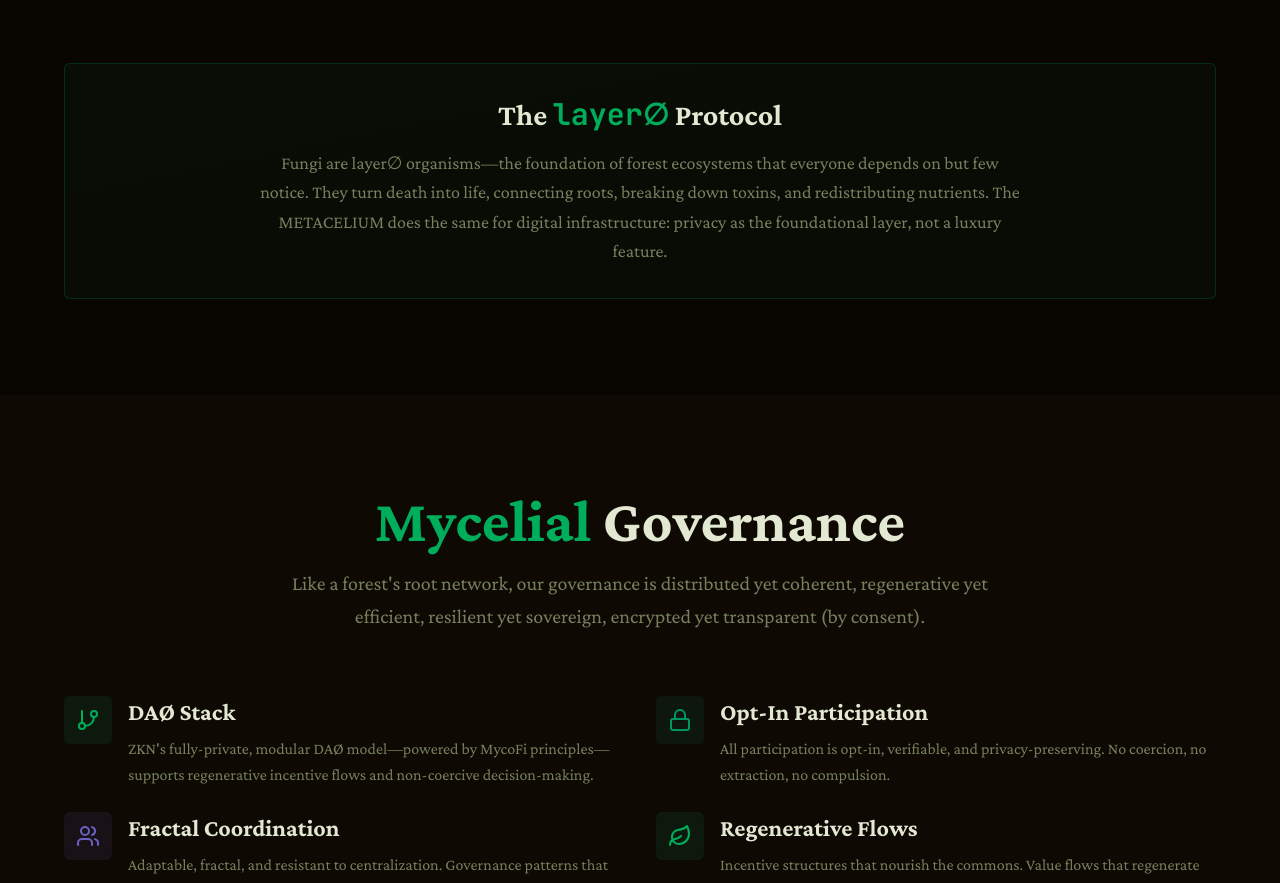
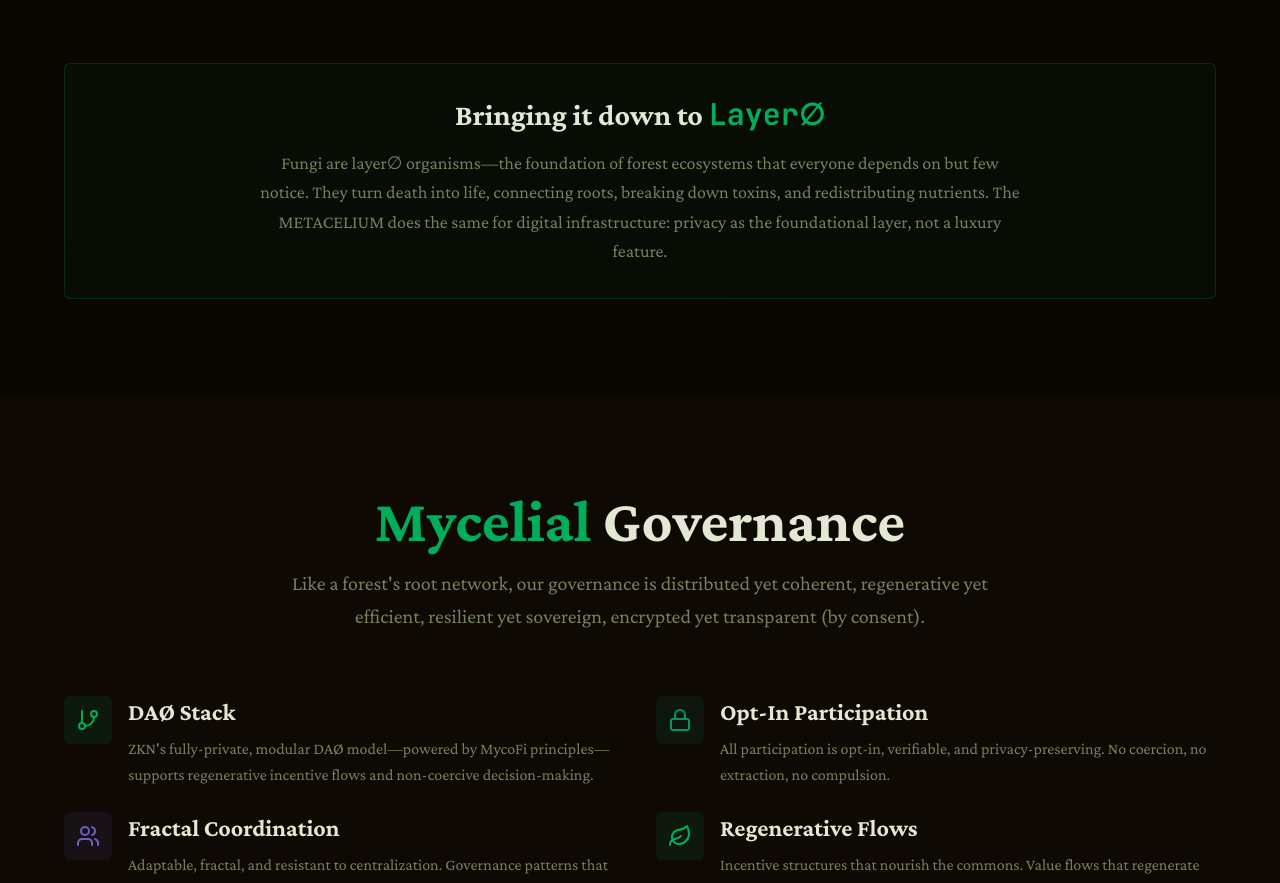
Before and after one commit to Jeff-Emmett/Undernet.earth-website, a Next.js app: page / in a window 1280 px wide. Shown: the part 1510-2393 px from the top of the page. Built offline with nearby package versions, Linux system fonts and the light colour scheme.

Commit message:
fix: update layer∅ heading text

```diff
--- a/components/metacelium-section.tsx
+++ b/components/metacelium-section.tsx
@@ -65,7 +65,7 @@ export function MetaceliumSection() {
 
         <div className="mt-16 p-8 rounded-lg bg-gradient-to-br from-primary/5 to-accent/5 border border-primary/20">
           <h3 className="text-3xl font-bold mb-4 text-center">
-            The <span className="text-primary font-mono">layer∅</span> Protocol
+            Bringing it down to <span className="text-primary font-mono">Layer∅</span>
           </h3>
           <p className="text-lg text-muted-foreground text-center max-w-3xl mx-auto leading-relaxed">
             Fungi are layer∅ organisms—the foundation of forest ecosystems that everyone depends on but few notice. They
```
